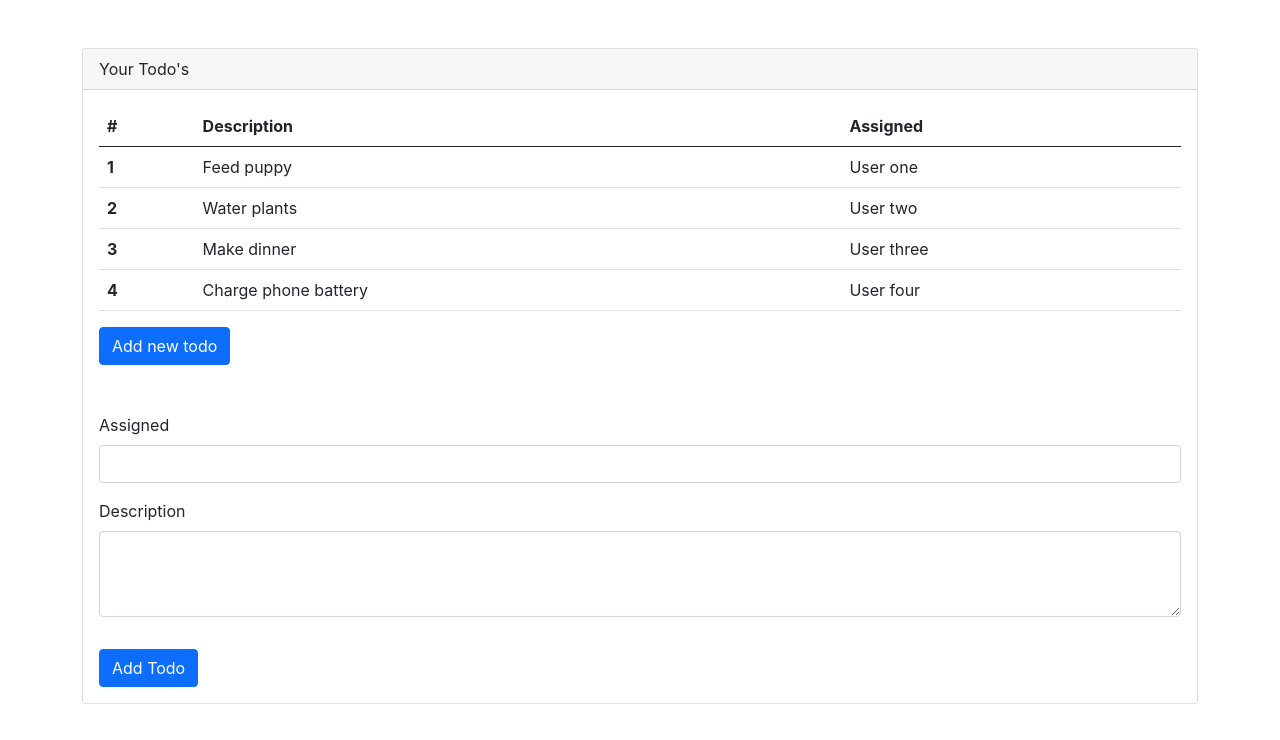
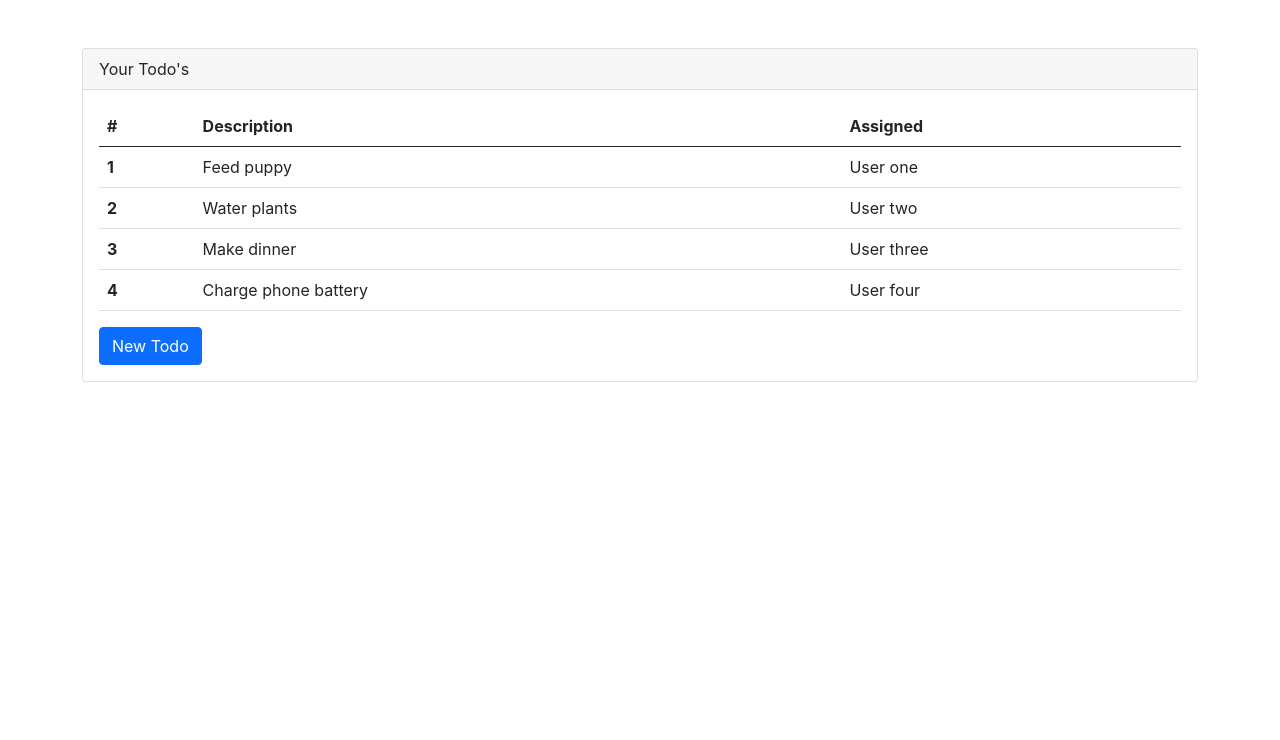
Before and after one commit to mchtshn/react-todo-demo, a React (Create React App) app: page / in a window 1280 px wide. Shown: the top 740 px of the page. Built offline with nearby package versions, Linux system fonts and the light colour scheme.

Commit message:
react conditional rendering

```diff
--- a/src/App.js
+++ b/src/App.js
@@ -5,6 +5,9 @@
 import NewTodoForm from './components/NewTodoForm';
 
 function App() {
+
+  const[showAddTodoForm,setShowAddTodoForm] = useState(false);
+
   const [todos, setTodos] = useState([
     {rowNumber : 1 , rowDescription : 'Feed puppy', rowAssigned : 'User one'},
     {rowNumber : 2 , rowDescription : 'Water plants', rowAssigned : 'User two'},
@@ -14,14 +17,26 @@
     )
 
   const addTodo = (description,assigned) => {
+    let rowNumber =0;
     if(todos.length>0){
+      rowNumber = todos[todos.length - 1].rowNumber + 1;
+    }else{
+      rowNumber = 1;
+    }
       const newTodo = {
-        rowNumber : todos.length+1,
+        rowNumber : rowNumber,
         rowDescription : description,
         rowAssigned : assigned
       };
       setTodos(todos => [...todos,newTodo])
-    }
+
+  }
+
+  const deleteTodo = (deleteRowNumber) => {
+    let filtered = todos.filter(function(value){
+      return value.rowNumber !==deleteRowNumber;
+    });
+    setTodos(filtered);
   }
 
   return (
@@ -31,12 +46,11 @@
               Your Todo's
             </div>
             <div className='card-body'>
-              <TodoTable todos = {todos}/>
-              <button className='btn btn-primary' onClick={(addTodo)}>
-                Add new todo
+              <TodoTable todos = {todos} deleteTodo = {deleteTodo}/>
+              <button onClick ={() => setShowAddTodoForm(!showAddTodoForm)} className='btn btn-primary'>
+                {showAddTodoForm ? 'Close New Todo' : 'New Todo'}
               </button>
-
-              <NewTodoForm addTodo = {addTodo}/>
+              { showAddTodoForm && <NewTodoForm addTodo = {addTodo}/> }
             </div>
           </div>
         </div>
--- a/src/components/TodoRowItem.js
+++ b/src/components/TodoRowItem.js
@@ -1,6 +1,6 @@
 function TodoRowItem(props){
     return(
-       <tr>
+       <tr onClick={() => props.deleteTodo(props.rowNumber)}>
            <th scope="row">{props.rowNumber}</th>
            <td >{props.rowDescription}</td>
            <td >{props.rowAssigned}</td>
--- a/src/components/TodoTable.js
+++ b/src/components/TodoTable.js
@@ -13,9 +13,11 @@
             <tbody>
                 {props.todos.map(todo => (
                     <TodoRowItem
+                        key = {todo.rowNumber}
                         rowNumber = {todo.rowNumber}
                         rowDescription = {todo.rowDescription}
                         rowAssigned = {todo.rowAssigned}
+                        deleteTodo = {props.deleteTodo}
                     />
                 ))}
             </tbody>
```
